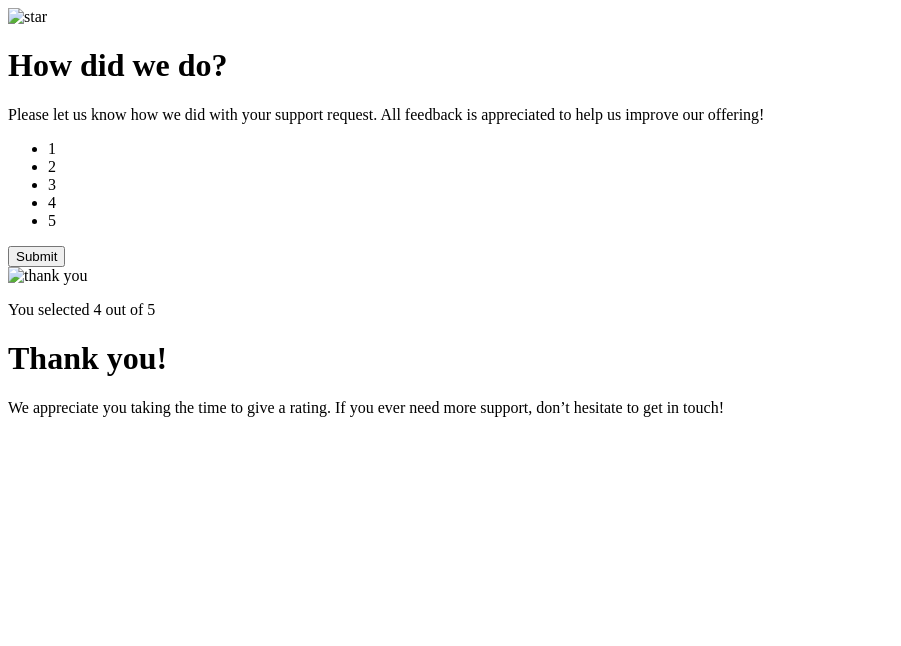
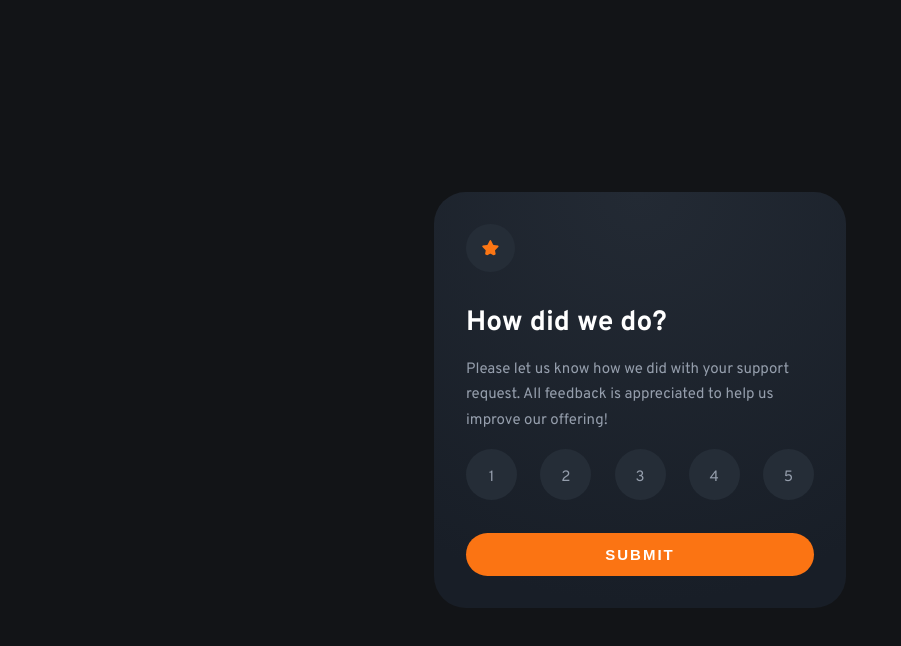
Before and after one commit to nelsonbernard/interactive-rating-component-main, a plain HTML site: page index.html in a window 1280 px wide. Shown: the whole page, without its empty margins (0-901 px from the left). Drawn offline with Linux system fonts and the light colour scheme; the site is published under a folder, as on GitHub Pages, so addresses that start at the root find nothing.

Commit message:
fixed image paths

```diff
--- a/index.html
+++ b/index.html
@@ -9,13 +9,13 @@
     <link rel="preconnect" href="https://fonts.googleapis.com" />
     <link rel="preconnect" href="https://fonts.gstatic.com" crossorigin />
     <link href="https://fonts.googleapis.com/css2?family=Overpass:wght@400;700&display=swap" rel="stylesheet" />
-    <link href="/css/style.css" rel="stylesheet" />
+    <link href="./css/style.css" rel="stylesheet" />
 
     <title>Frontend Mentor | Interactive rating component</title>
   </head>
   <body>
     <div class="container-survey">
-      <img id="icon-star" src="/images/icon-star.svg" alt="star" />
+      <img id="icon-star" src="./images/icon-star.svg" alt="star" />
 
       <div class="main-content">
         <div class="main-text">
@@ -36,7 +36,7 @@
     </div>
 
     <div class="container-thanks">
-      <img id="thank-you" src="/images/illustration-thank-you.svg" alt="thank you" />
+      <img id="thank-you" src="./images/illustration-thank-you.svg" alt="thank you" />
       <p class="result">You selected 4 out of 5</p>
 
       <div class="thanks-text">
@@ -45,6 +45,6 @@
       </div>
     </div>
 
-    <script src="/js/index.js" type="text/javascript"></script>
+    <script src="./js/index.js" type="text/javascript"></script>
   </body>
 </html>
```
